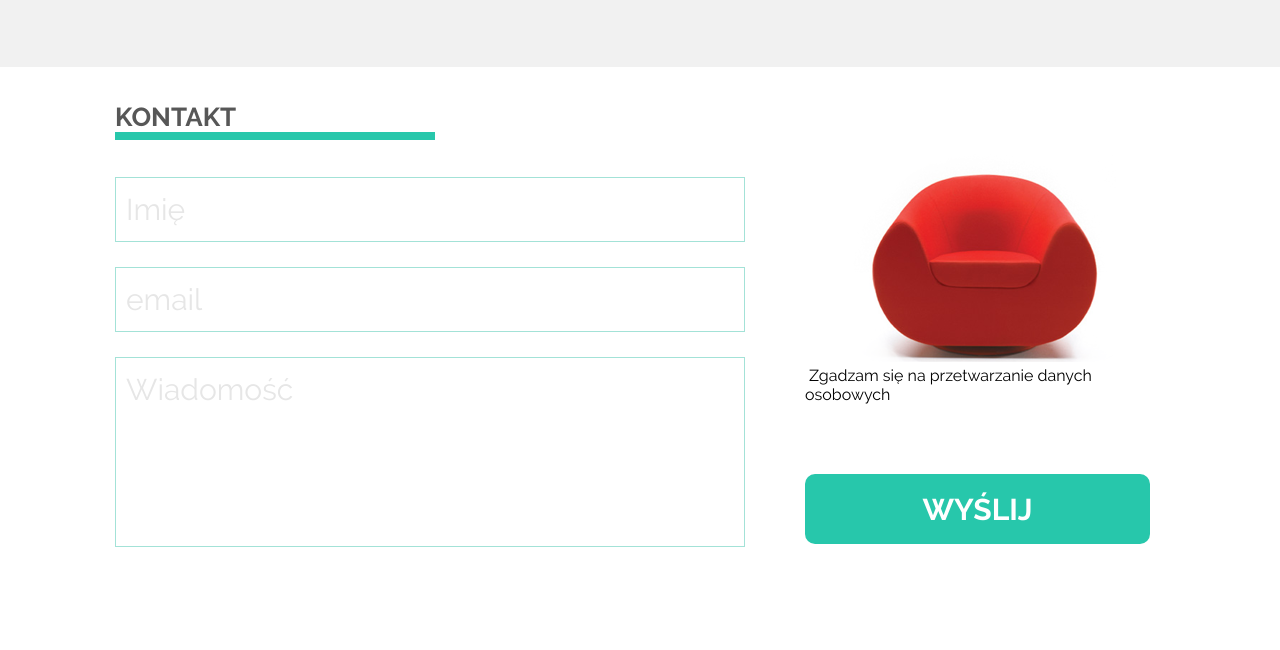
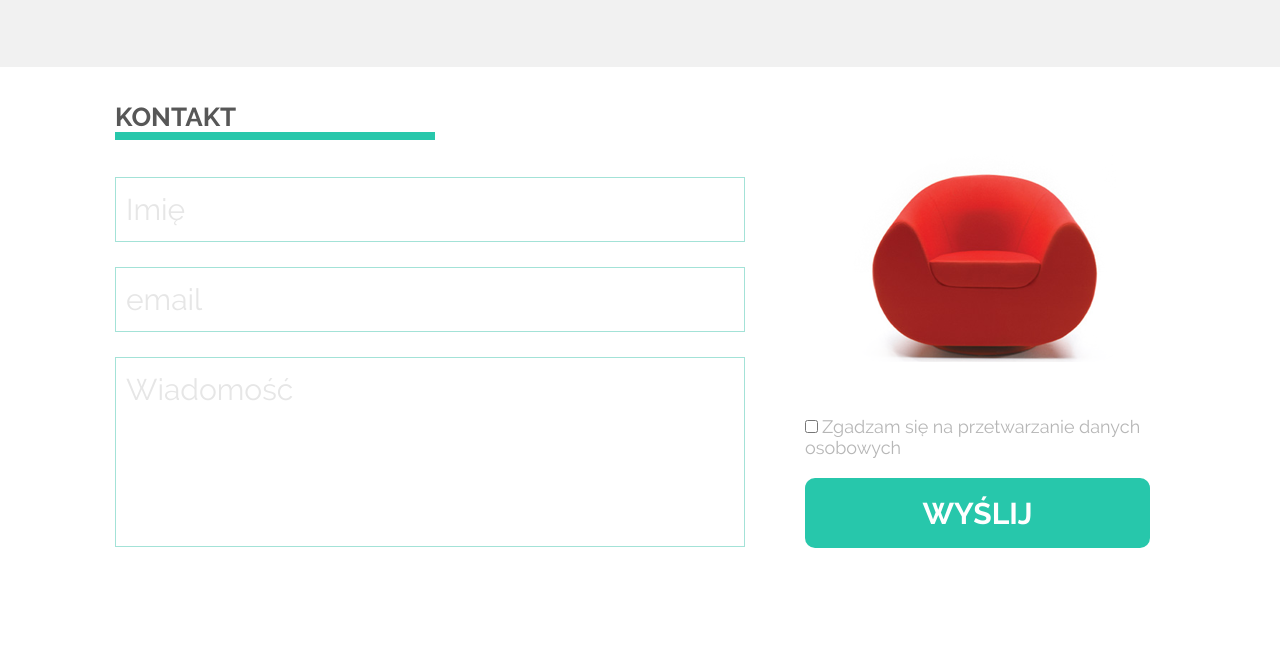
Before and after one commit to AdamGutek/Workshops---first-website, a plain HTML site: page index.html in a window 1280 px wide. Shown: the part 1548-2198 px from the top of the page. Drawn offline with Linux system fonts and the light colour scheme.

Commit message:
Sit on chair - zrobione

```diff
--- a/css/style.css
+++ b/css/style.css
@@ -444,14 +444,17 @@ footer {
 	font-size: 30px;
 	font-weight: bold;
 	position: relative;
-	bottom: -70px;
+	bottom: -20px;
 }
 #form-right>img {
 	margin-left: 48px;
+	padding-bottom: 50px;
 }
 
-.checkbox {
-	appearance: none;
+label {
+	font-size: 18px;
+	color: #b6b6b6;
+	margin-top: 50px;
 }
 
 #footer-left {
```
